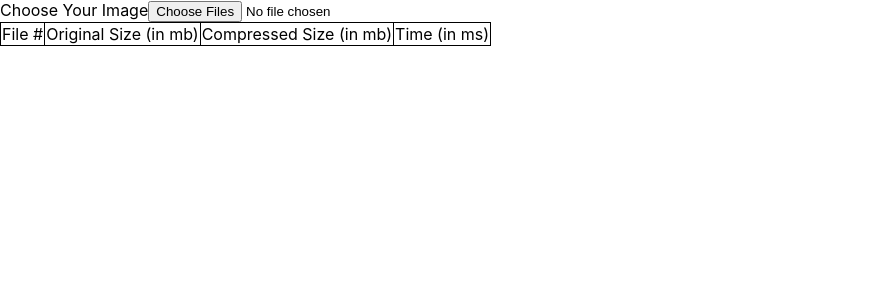
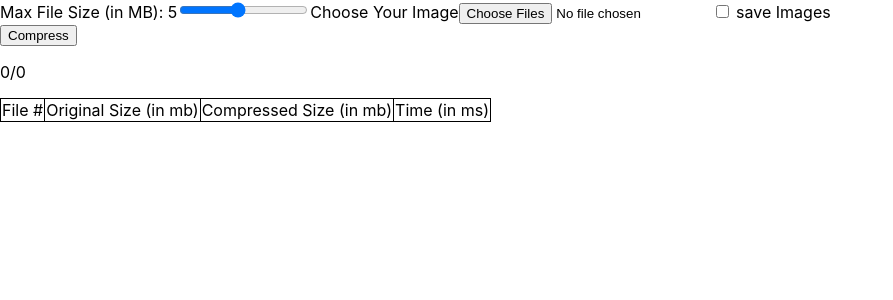
Before and after one commit to mfaraaz/ImageCompress_POC, a Next.js app: page / in a window 1280 px wide. Shown: the top 300 px of the page, without its empty margins (0-893 px from the left). Built offline with nearby package versions, Linux system fonts and the light colour scheme.

Commit message:
add save option

```diff
--- a/package.json
+++ b/package.json
@@ -10,6 +10,7 @@
   },
   "dependencies": {
     "browser-image-compression": "^2.0.0",
+    "file-saver": "^2.0.5",
     "next": "12.2.2",
     "react": "18.2.0",
     "react-dom": "18.2.0"
--- a/pages/index.js
+++ b/pages/index.js
@@ -6,10 +6,16 @@ const prettyByte = (size) => (size / 1024 / 1024).toFixed(2);
 
 const App = () => {
   const [files, setFiles] = useState([]);
-  const [fetch, setFetch] = useState(true);
-  const { images, error } = useTestImageCompression(files, 5, fetch);
+  const [fs, setFs] = useState(5);
+  const [clicked, setClicked] = useState(0);
+  const [save, setSave] = useState(false);
 
-  console.log(images);
+  const { images, loading, error } = useTestImageCompression(
+    files,
+    fs,
+    clicked,
+    save
+  );
 
   return (
     <>
@@ -18,6 +24,17 @@ const App = () => {
       </Head>
       <div className="w-screen h-screen flex flex-col items-center mt-16">
         <div className="mb-3 w-96">
+          <label className="pr-3" htmlFor="fileSize">
+            Max File Size (in MB): {fs}
+          </label>
+          <input
+            type="range"
+            value={fs}
+            min={1}
+            max={10}
+            id="fileSize"
+            onChange={(e) => setFs(e.target.value)}
+          />
           <label
             htmlFor="formFile"
             className="form-label inline-block mb-2 text-gray-700"
@@ -36,6 +53,27 @@ const App = () => {
             id="formFile"
             multiple
           />
+          <input
+            type="checkbox"
+            id="savefile"
+            name="savefile"
+            value={save}
+            onClick={() => setSave((o) => !o)}
+          />
+          <label htmlFor="savefile"> save Images</label>
+          <br />
+          <button
+            className="bg-blue-500 text-white p-2 rounded-md my-2"
+            onClick={() => setClicked((o) => o + 1)}
+          >
+            Compress
+          </button>
+          <div className="flex">
+            {loading && <p>Loading...</p>}
+            <p>
+              {images.length}/{files.length}
+            </p>
+          </div>
           <table>
             <thead>
               <tr>
@@ -50,7 +88,7 @@ const App = () => {
                 images.map((image, idx) => {
                   return (
                     <tr key={idx}>
-                      <td>#{idx}</td>
+                      <td>#{idx + 1}</td>
                       <td>{prettyByte(files[idx]?.size)}</td>
                       <td>{prettyByte(image.size)}</td>
                       <td>{image.timeInMS}</td>
--- a/pages/test-compression.js
+++ b/pages/test-compression.js
@@ -1,11 +1,13 @@
 import { useEffect, useState } from "react";
 import imageCompression from "browser-image-compression";
+import { saveAs } from "file-saver";
 
 const prettyByte = (byte) => (byte / 1024 / 1024).toFixed(2);
 
-export const useTestImageCompression = (uris, sizeInMB = 5) => {
+export const useTestImageCompression = (uris, sizeInMB = 5, clicked, save) => {
   const [images, setImages] = useState([]);
   const [error, setError] = useState(null);
+  const [loading, setLoading] = useState(false);
 
   const compressHelper = async (inputUri) => {
     try {
@@ -20,11 +22,20 @@ export const useTestImageCompression = (uris, sizeInMB = 5) => {
   };
 
   const compressImage = async () => {
+    setLoading(true);
     for (const inputUri of uris) {
       const start = performance.now();
       const output = await compressHelper(inputUri);
       const end = performance.now();
       const time = (end - start).toFixed(2);
+      if (save) {
+        const inputBlob = URL.createObjectURL(inputUri);
+        const ipName = "ip-" + output.name;
+        const outputBlob = URL.createObjectURL(output);
+        const opName = "op-" + output.name;
+        saveAs(inputBlob, ipName);
+        saveAs(outputBlob, opName);
+      }
       const image = {
         name: output.name,
         timeInMS: time,
@@ -33,6 +44,7 @@ export const useTestImageCompression = (uris, sizeInMB = 5) => {
       if (error) break;
       setImages((o) => [...o, image]);
     }
+    setLoading(false);
   };
 
   useEffect(() => {
@@ -40,7 +52,7 @@ export const useTestImageCompression = (uris, sizeInMB = 5) => {
       setImages([]);
       compressImage();
     }
-  }, [uris]);
+  }, [clicked]);
 
-  return { images, error };
+  return { images, loading, error };
 };
```
Also changed, not shown: 1 other file (tests, documents, lock files or other folders).
